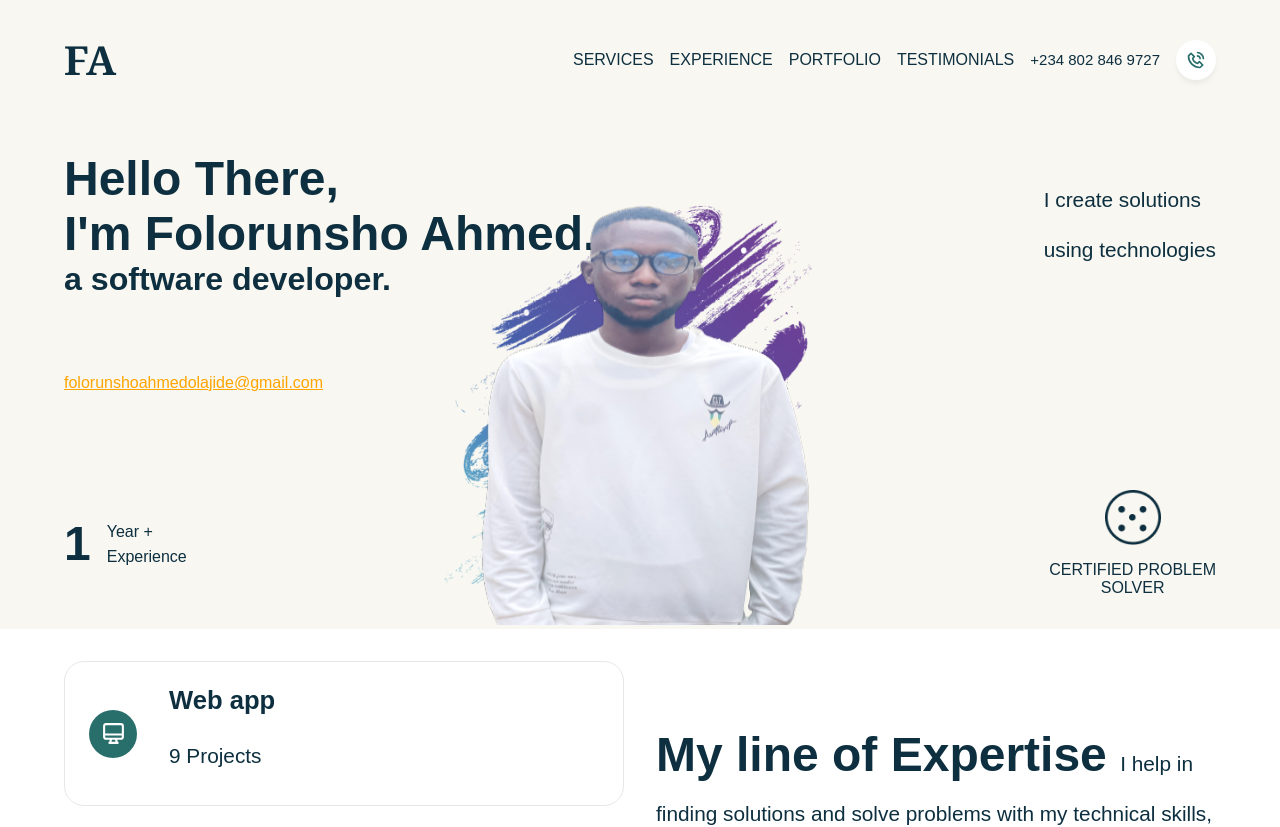
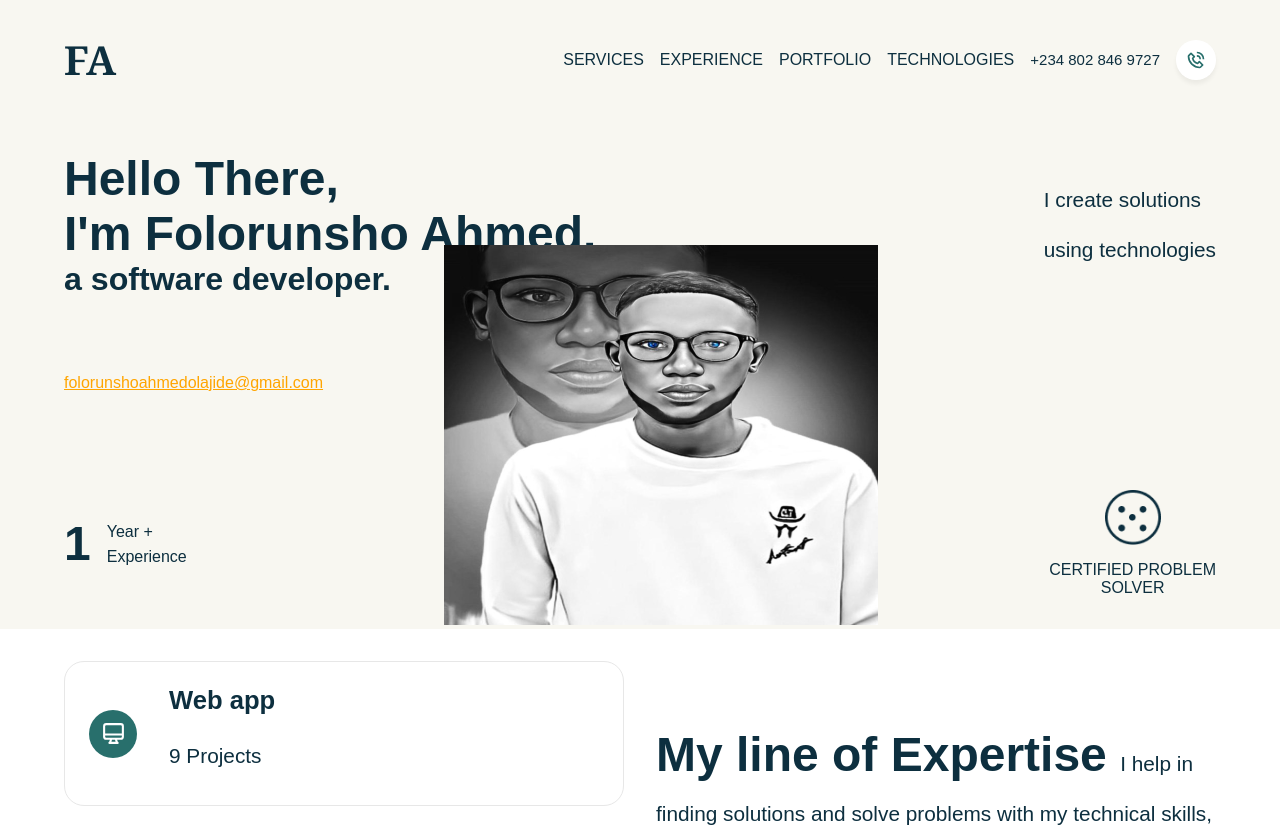
Before and after one commit to Richson-Tech/portfolio, a React (Vite) app: page / in a window 1280 px wide. Shown: the top 827 px of the page. Built offline with nearby package versions, Linux system fonts and the light colour scheme; a web font is replaced by a local one.

Commit message:
changed the hero landing picture

```diff
--- a/src/components/Footer/Footer.module.scss
+++ b/src/components/Footer/Footer.module.scss
@@ -13,6 +13,7 @@
 
     .left {
       flex: 3;
+      padding-left: 15px;
 
       > * {
         display: block;
@@ -28,6 +29,8 @@
 
     .right {
       flex: 1;
+      padding-left: 35px;
+
 
       .info {
         margin-bottom: 1rem;
@@ -43,6 +46,10 @@
       }
       .menu {
         @media (max-width: $sm) {
+          padding-left: 35px;
+          display: flex;
+          justify-content: center;
+          align-items: center;
           flex-direction: row;
           flex-wrap: wrap;
         }
@@ -61,4 +68,5 @@
       }
     }
   }
+
 }
--- a/src/components/Header/Header.jsx
+++ b/src/components/Header/Header.jsx
@@ -42,7 +42,7 @@ const Header = () => {
             <a href="#portfolio">Portfolio</a>
           </li>
           <li>
-            <a href="#people">Testimonials</a>
+            <a href="#people">Technologies</a>
           </li>
           <li className={`flexCenter ${css.phone}`}>
             <p>+234 802 846 9727</p>
--- a/src/components/Hero/Hero.jsx
+++ b/src/components/Hero/Hero.jsx
@@ -41,7 +41,7 @@ const Hero = () => {
         >
           <motion.img
             variants={slideIn("up", "tween", 0.5, 1.3)}
-            src="/first.png"
+            src="/gocrazy.jpg"
             alt=""
           />
         </motion.div>
```
Also changed, not shown: public/gocrazy.jpg (added).
